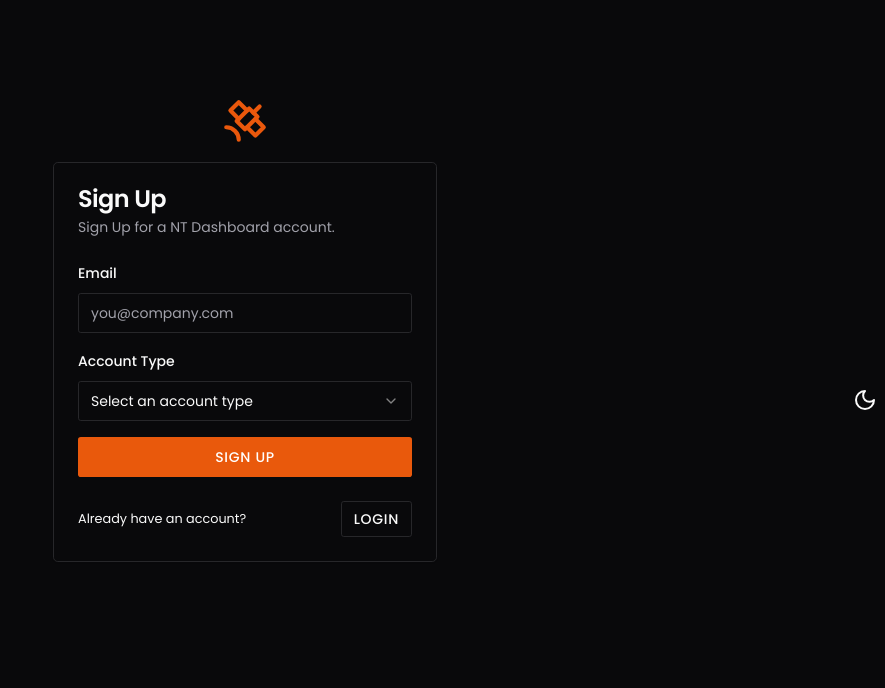
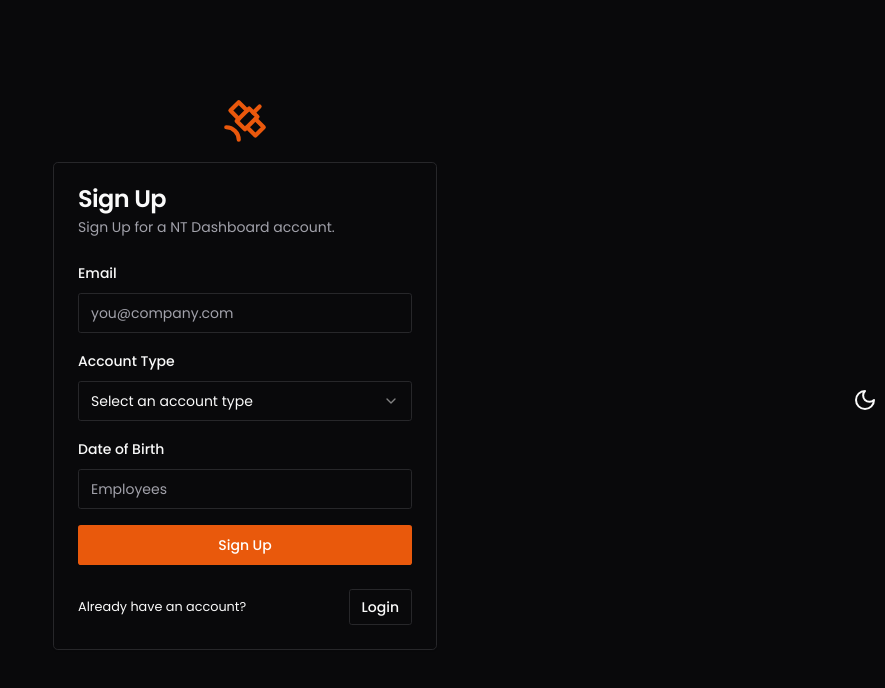
Before and after one commit to Nimira43/NT-Dashboard, a Next.js app: page /sign-up in a window 1280 px wide. Shown: the top 688 px of the page, without its empty margins (395-1280 px from the left). Built offline with nearby package versions, Linux system fonts and the light colour scheme.

Commit message:
Added Calendar component. Updated Button component

```diff
--- a/app/(logged-out)/sign-up/page.tsx
+++ b/app/(logged-out)/sign-up/page.tsx
@@ -119,7 +119,7 @@ export default function SignupPage() {
                   </FormItem>
                 )}
               />
-              {accountType === 'company' &&
+              {accountType === 'company' && (
                 <>
                   <FormField
                     control={form.control}
@@ -160,7 +160,27 @@ export default function SignupPage() {
                     )}
                   />
                 </>
-              }
+              )}
+              <FormField
+                control={form.control}
+                name='dob'
+                render={({field}) => (
+                  <FormItem>
+                    <FormLabel>
+                      Date of Birth
+                    </FormLabel>
+                    <FormControl>
+                      <Input
+                        type='number'
+                        min={0}
+                        placeholder='Employees'
+                        {...field}
+                      />
+                    </FormControl>
+                    <FormMessage />
+                  </FormItem>
+                )}
+              />
               <Button type='submit'>
                   Sign Up
               </Button>
--- a/components/ui/button.tsx
+++ b/components/ui/button.tsx
@@ -1,34 +1,34 @@
-import * as React from 'react'
-import { Slot } from '@radix-ui/react-slot'
-import { cva, type VariantProps } from 'class-variance-authority'
+import * as React from "react"
+import { Slot } from "@radix-ui/react-slot"
+import { cva, type VariantProps } from "class-variance-authority"
 
-import { cn } from '@/lib/utils'
+import { cn } from "@/lib/utils"
 
 const buttonVariants = cva(
-  'inline-flex items-center justify-center whitespace-nowrap rounded-md text-sm font-medium ring-offset-background transition-colors focus-visible:outline-none focus-visible:ring-2 focus-visible:ring-ring focus-visible:ring-offset-2 disabled:pointer-events-none disabled:opacity-50',
+  "inline-flex items-center justify-center gap-2 whitespace-nowrap rounded-md text-sm font-medium ring-offset-background transition-colors focus-visible:outline-none focus-visible:ring-2 focus-visible:ring-ring focus-visible:ring-offset-2 disabled:pointer-events-none disabled:opacity-50 [&_svg]:pointer-events-none [&_svg]:size-4 [&_svg]:shrink-0",
   {
     variants: {
       variant: {
-        default: 'bg-primary text-primary-foreground hover:bg-primary/90',
+        default: "bg-primary text-primary-foreground hover:bg-primary/90",
         destructive:
-          'bg-destructive text-destructive-foreground hover:bg-destructive/90',
+          "bg-destructive text-destructive-foreground hover:bg-destructive/90",
         outline:
-          'border border-input bg-background hover:bg-accent hover:text-accent-foreground',
+          "border border-input bg-background hover:bg-accent hover:text-accent-foreground",
         secondary:
-          'bg-secondary text-secondary-foreground hover:bg-secondary/80',
-        ghost: 'hover:bg-accent hover:text-accent-foreground',
-        link: 'text-primary underline-offset-4 hover:underline',
+          "bg-secondary text-secondary-foreground hover:bg-secondary/80",
+        ghost: "hover:bg-accent hover:text-accent-foreground",
+        link: "text-primary underline-offset-4 hover:underline",
       },
       size: {
-        default: 'h-10 px-4 py-2',
-        sm: 'h-9 rounded-md px-3',
-        lg: 'h-11 rounded-md px-8',
-        icon: 'h-10 w-10',
+        default: "h-10 px-4 py-2",
+        sm: "h-9 rounded-md px-3",
+        lg: "h-11 rounded-md px-8",
+        icon: "h-10 w-10",
       },
     },
     defaultVariants: {
-      variant: 'default',
-      size: 'default',
+      variant: "default",
+      size: "default",
     },
   }
 )
@@ -41,21 +41,16 @@ export interface ButtonProps
 
 const Button = React.forwardRef<HTMLButtonElement, ButtonProps>(
   ({ className, variant, size, asChild = false, ...props }, ref) => {
-    const Comp = asChild ? Slot : 'button'
+    const Comp = asChild ? Slot : "button"
     return (
       <Comp
-        className={cn(
-          'tracking-wider',
-          'font-bold',
-          'uppercase',
-          buttonVariants({ variant, size, className })
-        )}
+        className={cn(buttonVariants({ variant, size, className }))}
         ref={ref}
         {...props}
       />
     )
   }
 )
-Button.displayName = 'Button'
+Button.displayName = "Button"
 
 export { Button, buttonVariants }
--- /dev/null
+++ b/components/ui/calendar.tsx
@@ -0,0 +1,66 @@
+"use client"
+
+import * as React from "react"
+import { ChevronLeft, ChevronRight } from "lucide-react"
+import { DayPicker } from "react-day-picker"
+
+import { cn } from "@/lib/utils"
+import { buttonVariants } from "@/components/ui/button"
+
+export type CalendarProps = React.ComponentProps<typeof DayPicker>
+
+function Calendar({
+  className,
+  classNames,
+  showOutsideDays = true,
+  ...props
+}: CalendarProps) {
+  return (
+    <DayPicker
+      showOutsideDays={showOutsideDays}
+      className={cn("p-3", className)}
+      classNames={{
+        months: "flex flex-col sm:flex-row space-y-4 sm:space-x-4 sm:space-y-0",
+        month: "space-y-4",
+        caption: "flex justify-center pt-1 relative items-center",
+        caption_label: "text-sm font-medium",
+        nav: "space-x-1 flex items-center",
+        nav_button: cn(
+          buttonVariants({ variant: "outline" }),
+          "h-7 w-7 bg-transparent p-0 opacity-50 hover:opacity-100"
+        ),
+        nav_button_previous: "absolute left-1",
+        nav_button_next: "absolute right-1",
+        table: "w-full border-collapse space-y-1",
+        head_row: "flex",
+        head_cell:
+          "text-muted-foreground rounded-md w-9 font-normal text-[0.8rem]",
+        row: "flex w-full mt-2",
+        cell: "h-9 w-9 text-center text-sm p-0 relative [&:has([aria-selected].day-range-end)]:rounded-r-md [&:has([aria-selected].day-outside)]:bg-accent/50 [&:has([aria-selected])]:bg-accent first:[&:has([aria-selected])]:rounded-l-md last:[&:has([aria-selected])]:rounded-r-md focus-within:relative focus-within:z-20",
+        day: cn(
+          buttonVariants({ variant: "ghost" }),
+          "h-9 w-9 p-0 font-normal aria-selected:opacity-100"
+        ),
+        day_range_end: "day-range-end",
+        day_selected:
+          "bg-primary text-primary-foreground hover:bg-primary hover:text-primary-foreground focus:bg-primary focus:text-primary-foreground",
+        day_today: "bg-accent text-accent-foreground",
+        day_outside:
+          "day-outside text-muted-foreground aria-selected:bg-accent/50 aria-selected:text-muted-foreground",
+        day_disabled: "text-muted-foreground opacity-50",
+        day_range_middle:
+          "aria-selected:bg-accent aria-selected:text-accent-foreground",
+        day_hidden: "invisible",
+        ...classNames,
+      }}
+      components={{
+        IconLeft: ({ ...props }) => <ChevronLeft className="h-4 w-4" />,
+        IconRight: ({ ...props }) => <ChevronRight className="h-4 w-4" />,
+      }}
+      {...props}
+    />
+  )
+}
+Calendar.displayName = "Calendar"
+
+export { Calendar }
--- a/package.json
+++ b/package.json
@@ -12,13 +12,15 @@
     "@hookform/resolvers": "^3.4.2",
     "@radix-ui/react-label": "^2.0.2",
     "@radix-ui/react-select": "^2.1.1",
-    "@radix-ui/react-slot": "^1.0.2",
+    "@radix-ui/react-slot": "^1.1.0",
     "@radix-ui/react-tooltip": "^1.0.7",
     "class-variance-authority": "^0.7.0",
     "clsx": "^2.1.1",
+    "date-fns": "^3.6.0",
     "lucide-react": "^0.379.0",
     "next": "14.2.3",
     "react": "^18",
+    "react-day-picker": "^8.10.1",
     "react-dom": "^18",
     "react-hook-form": "^7.51.5",
     "tailwind-merge": "^2.3.0",
```
Also changed, not shown: 1 other file (tests, documents, lock files or other folders).
